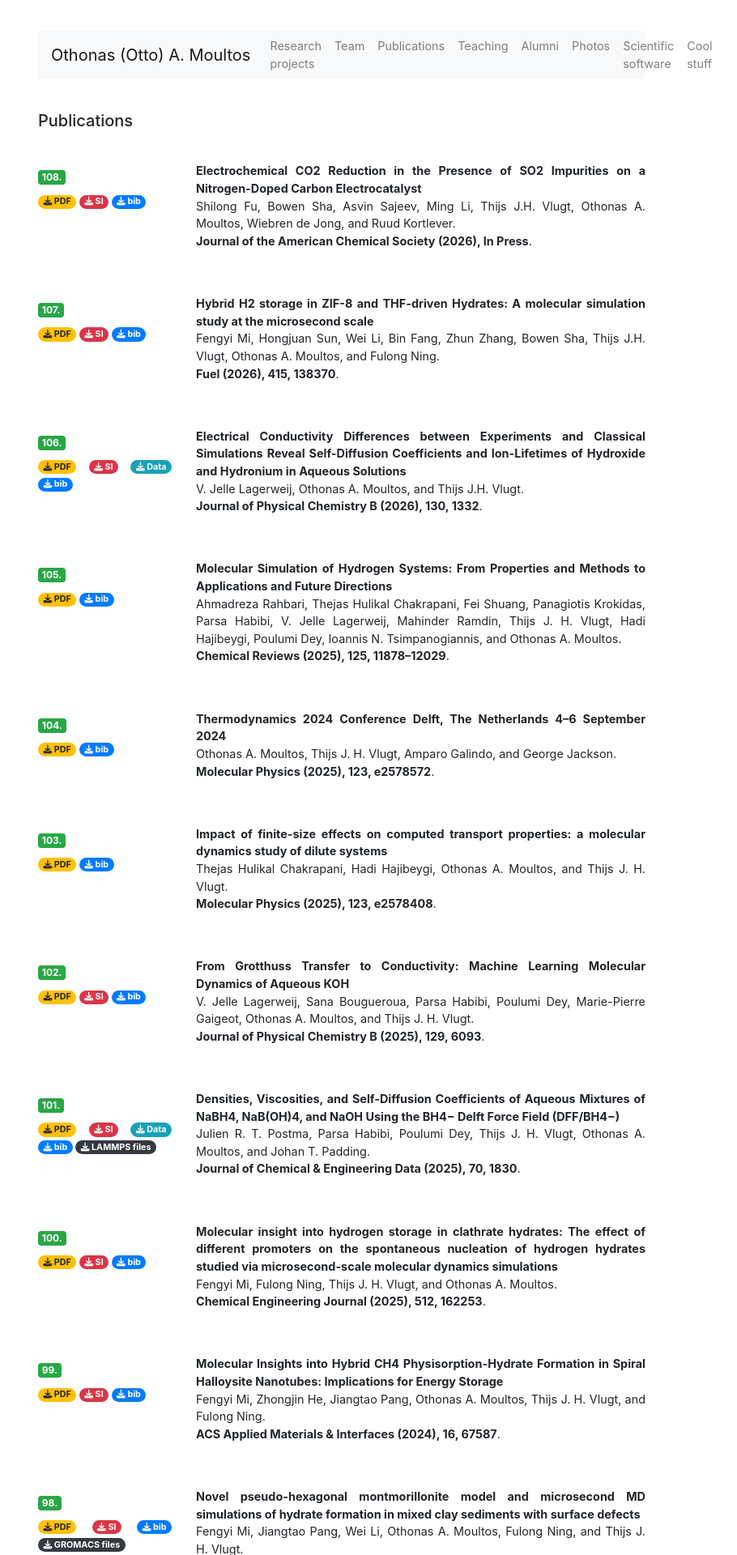
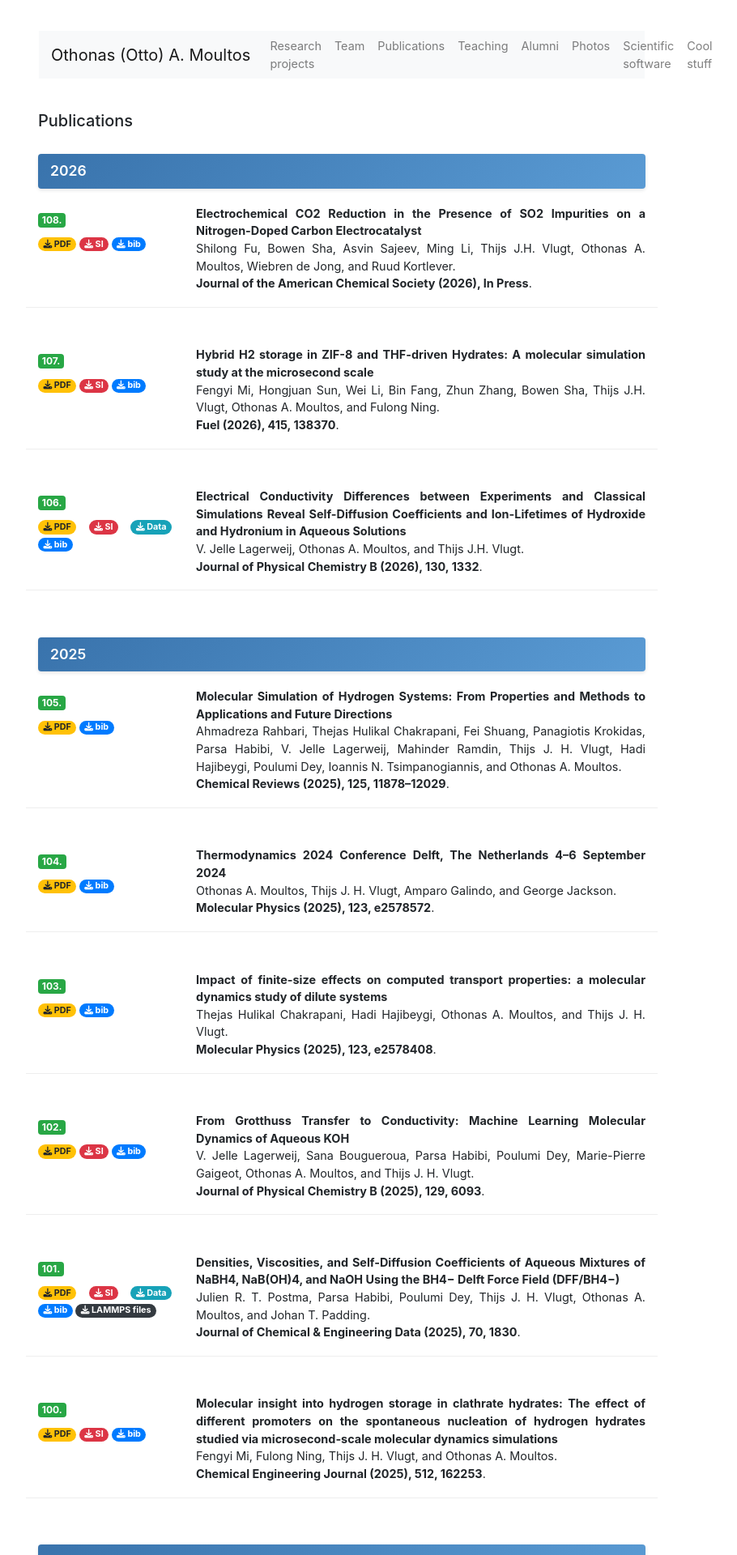
Before and after one commit to omoultosEthTuDelft/web, a Jekyll site: the page built from publications/index.md, in a window 1280 px wide. Shown: the top 1920 px of the page at 81% size, without its empty margins (218-1128 px from the left). Built offline with Jekyll 4.4.1, drawn with Linux system fonts in a browser that asks for light colours; nearby versions of some CDN libraries; some of the changed text lies outside the part shown.

Commit message:
pubperyearbanner

```diff
--- a/css/theme.css
+++ b/css/theme.css
@@ -136,3 +136,31 @@ a:visited { color: #3973ac; }
   flex: 1;
   line-height: 1.5;
 }
+
+/* Publications year headers */
+.year-header {
+  position: sticky;
+  top: 0;
+  background: linear-gradient(135deg, #3973ac 0%, #5a9bd4 100%);
+  color: white;
+  padding: 8px 15px;
+  margin: 20px 0 10px 0;
+  font-size: 1.1rem;
+  font-weight: 600;
+  border-radius: 4px;
+  z-index: 10;
+  box-shadow: 0 2px 4px rgba(0,0,0,0.1);
+}
+
+.year-header:first-of-type {
+  margin-top: 0;
+}
+
+.pub-item {
+  padding: 10px 0;
+  border-bottom: 1px solid #eee;
+}
+
+.pub-item:hover {
+  background-color: #f8f9fa;
+}
--- a/publications/index.md
+++ b/publications/index.md
@@ -772,12 +772,13 @@ publications:
 <h5>Publications</h5>
 <!-- <br/> -->
 
+<div id="publications-list">
 {% for pub in page.publications %}
 <!-- {% if pub('section')? %}
 <h6><strong>{{pub.title}}</strong></h6>
 {% else %}
  -->&nbsp;
-<dl class="row">
+<dl class="row pub-item" data-venue="{{pub.venue}}">
  <dt class="col-sm-3">
   <h6><span class="badge badge-danger" role="button">{{ pub.label }}</span></h6>
   <h6><span class="badge badge-success" role="button">{{ pub.number }}</span></h6>
@@ -802,5 +803,31 @@ publications:
 </dl>
 {% endif %}
 {% endfor %}
+</div>
+
+<script>
+document.addEventListener('DOMContentLoaded', function() {
+  var pubList = document.getElementById('publications-list');
+  var pubItems = pubList.querySelectorAll('.pub-item');
+  var lastYear = null;
+
+  pubItems.forEach(function(item) {
+    var venue = item.getAttribute('data-venue');
+    // Extract year from venue string like "Journal (2026), 123, 456"
+    var yearMatch = venue.match(/\((\d{4})\)/);
+    if (yearMatch) {
+      var year = yearMatch[1];
+      if (year !== lastYear) {
+        // Insert year header before this publication
+        var yearHeader = document.createElement('div');
+        yearHeader.className = 'year-header';
+        yearHeader.textContent = year;
+        item.parentNode.insertBefore(yearHeader, item);
+        lastYear = year;
+      }
+    }
+  });
+});
+</script>
 
 </div>
```
